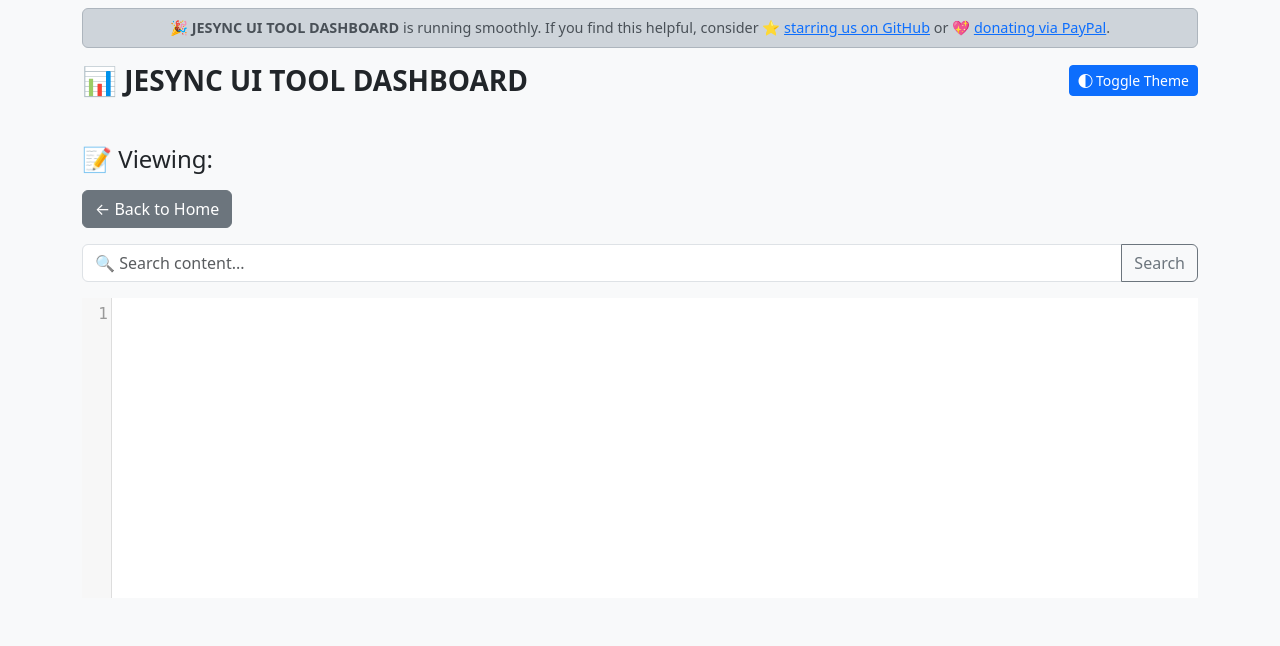
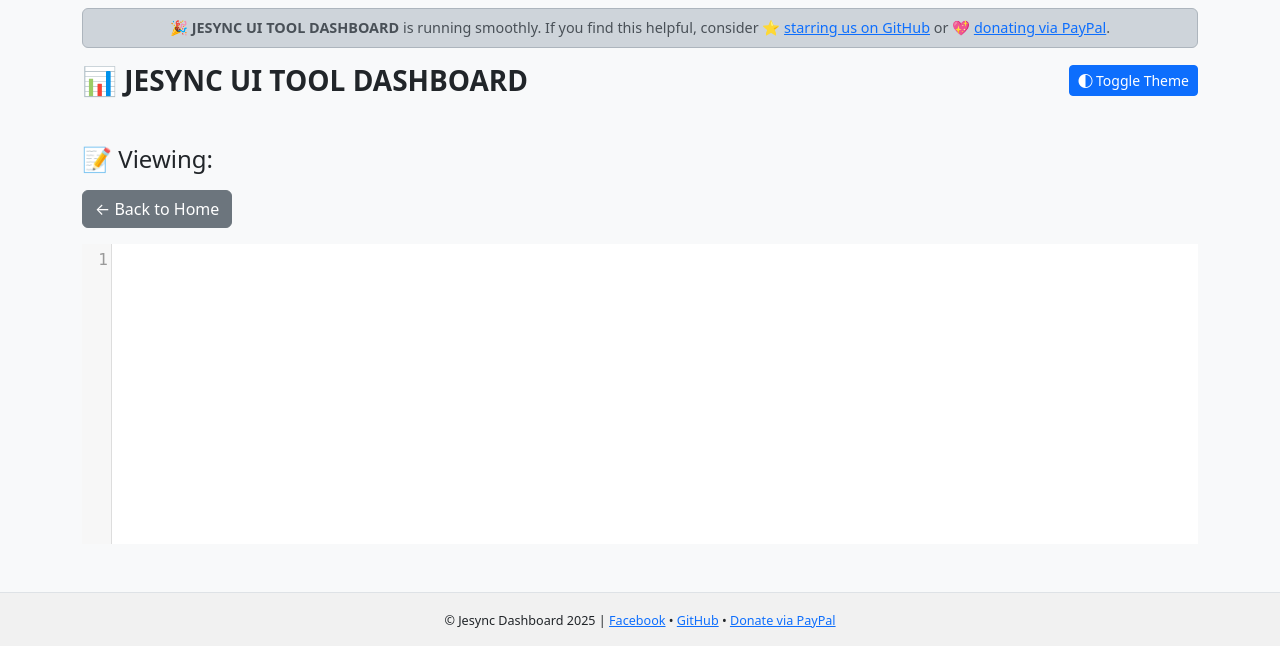
Before and after one commit to phminer101/jesync_dashboard_for_LibreQoS-Mikrotik_Integration, a Flask app: template templates/editor.html in a window 1280 px wide. Shown: the top 646 px of the page. Run offline with Flask 3, Linux system fonts and the light colour scheme; the template is opened without the code that fills it, so the values that code supplies are empty; parts of the project's set-up code (start-up, migrations or seed data) failed here and were passed over.

Commit message:
Update editor.html

```diff
--- a/templates/editor.html
+++ b/templates/editor.html
@@ -38,11 +38,6 @@
   {% endif %}
 
   <a href="{{ url_for('dashboard') }}" class="btn btn-secondary mb-3">← Back to Home</a>
-
-  <div class="input-group mb-3">
-    <input type="text" id="searchInput" class="form-control" placeholder="🔍 Search content...">
-    <button class="btn btn-outline-secondary" onclick="performSearch()">Search</button>
-  </div>
 
   {% if can_edit %}
     <form method="POST" action="{{ url_for('backup_file', filename=filename) }}" class="d-inline">
```
